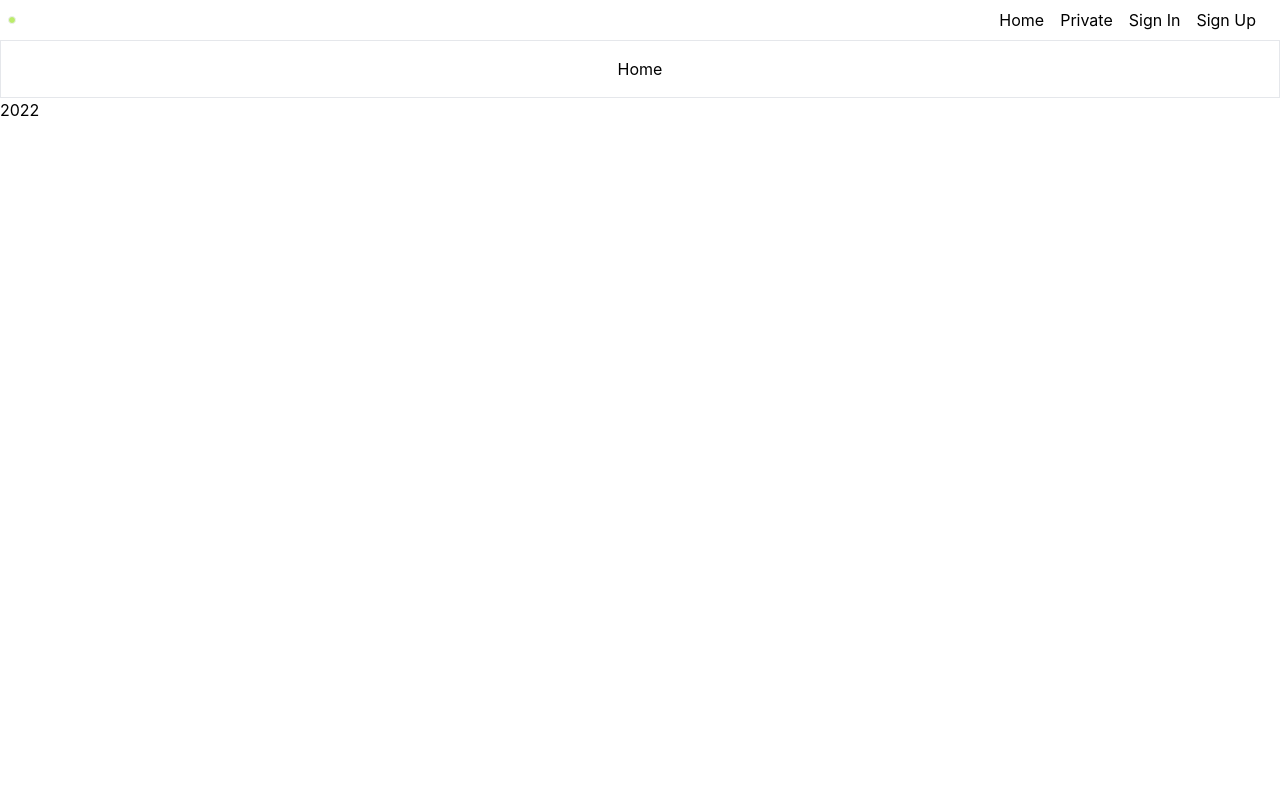
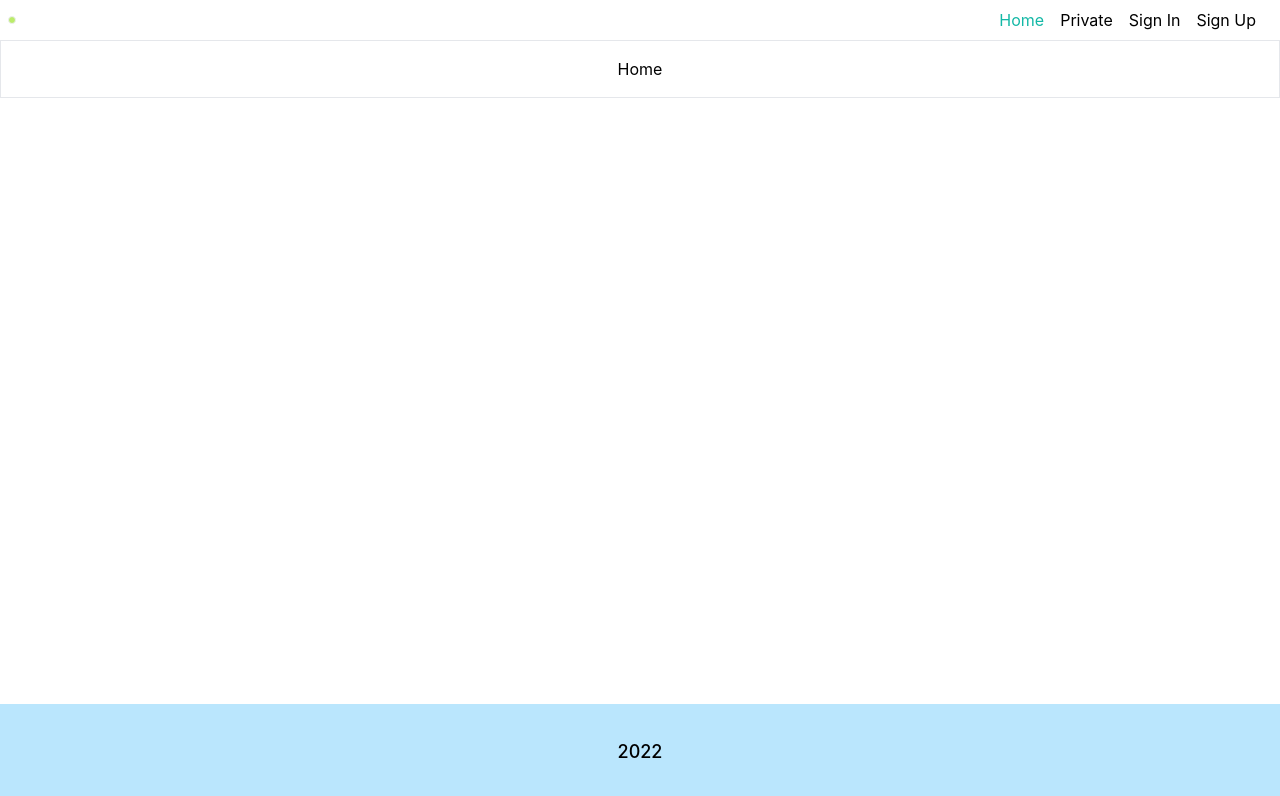
Before and after one commit to zagliadov/login-system-test, a React (Create React App) app in the folder client/: page / in a window 1280 px wide. Shown: the top 796 px of the page. Built offline with nearby package versions, Linux system fonts and the light colour scheme.

Commit message:
Added footer and made it sticky

```diff
--- /dev/null
+++ b/client/src/components/Footer/Footer.js
@@ -0,0 +1,11 @@
+import React from "react";
+
+export const Footer = () => {
+  return (
+    <footer className="flex-none h-24 w-full p-4 bg-sky-200">
+      <div className="flex h-full justify-center items-center font-medium text-lg">
+        2022
+      </div>
+    </footer>
+  );
+};
--- a/client/src/components/Layout/Layout.js
+++ b/client/src/components/Layout/Layout.js
@@ -1,13 +1,15 @@
 import React from "react";
 import { Outlet } from "react-router-dom";
 import { Nav } from "../Nav/Nav";
+import { Footer } from "../Footer/Footer";
 export const Layout = () => {
   return (
-    <>
+    <div className="flex flex-col h-screen">
       <Nav />
-      <Outlet />
-
-      <footer>2022</footer>
-    </>
+      <div className="grow">
+        <Outlet />
+      </div>
+      <Footer />
+    </div>
   );
 };
--- a/client/src/components/Nav/Nav.js
+++ b/client/src/components/Nav/Nav.js
@@ -9,7 +9,7 @@ export const Nav = () => {
         <IsOnline />
       </div>
       <div className="flex">
-        <CustomLink to="/home">
+        <CustomLink to="/">
           Home
         </CustomLink>
         <CustomLink to="/private">
--- a/client/src/components/Private/Private.js
+++ b/client/src/components/Private/Private.js
@@ -1,13 +1,12 @@
 import React from "react";
-import { Link} from "react-router-dom";
+import { Link, useOutletContext } from "react-router-dom";
 
 export const Private = () => {
+  const [isLoggedIn, user] = useOutletContext();
 
   return (
     <div className="flex flex-col border items-center pt-5 text-xl">
-      <div className="pt-8">
-        hello
-      </div>
+      <div className="pt-8">hello {user?.email}</div>
       <div>
         <Link to="/private/students">students</Link>
       </div>
--- a/client/src/components/PrivateRoute/PrivateRoute.js
+++ b/client/src/components/PrivateRoute/PrivateRoute.js
@@ -3,12 +3,12 @@ import { useAuth } from "../../features/hooks/useAuth";
 import { Navigate, Outlet } from "react-router-dom";
 
 export const PrivateRoute = () => {
-  const { isLoggedIn } = useAuth();
+  const { isLoggedIn, user } = useAuth();
   if (typeof isLoggedIn === "undefined") {
     return null;
   }
   return isLoggedIn && typeof isLoggedIn !== "undefined" ? (
-    <Outlet />
+    <Outlet context={[isLoggedIn, user]} />
   ) : (
     <Navigate to="/signin" />
   );
--- a/client/src/index.css
+++ b/client/src/index.css
@@ -4,14 +4,14 @@
 
 body {
   margin: 0;
-  font-family: -apple-system, BlinkMacSystemFont, 'Segoe UI', 'Roboto', 'Oxygen',
-    'Ubuntu', 'Cantarell', 'Fira Sans', 'Droid Sans', 'Helvetica Neue',
+  font-family: -apple-system, BlinkMacSystemFont, "Segoe UI", "Roboto", "Oxygen",
+    "Ubuntu", "Cantarell", "Fira Sans", "Droid Sans", "Helvetica Neue",
     sans-serif;
   -webkit-font-smoothing: antialiased;
   -moz-osx-font-smoothing: grayscale;
 }
 
 code {
-  font-family: source-code-pro, Menlo, Monaco, Consolas, 'Courier New',
+  font-family: source-code-pro, Menlo, Monaco, Consolas, "Courier New",
     monospace;
 }
```
